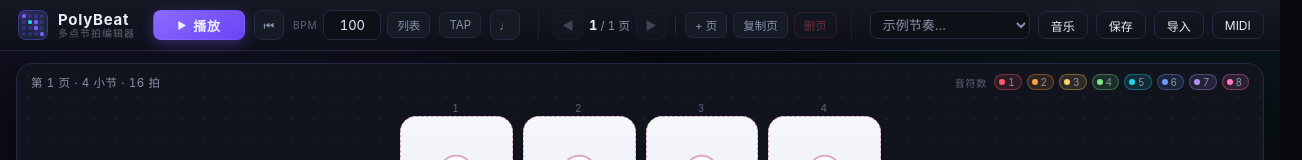
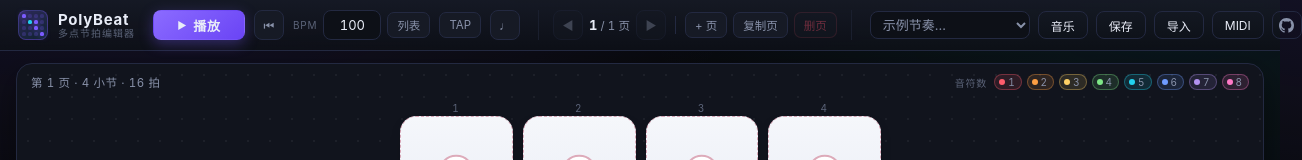
Before and after one commit to jile-o1b/PolyBeat, a plain HTML site: page index.html in a window 1280 px wide. Shown: the top 160 px of the page, 1302 px wide, since content can reach past the window. Drawn offline with Linux system fonts and the light colour scheme.

Commit message:
右上角加 GitHub 仓库图标

```diff
--- a/css/style.css
+++ b/css/style.css
@@ -122,6 +122,9 @@ button, input, select{ font-family: inherit; font-size: inherit; color: inherit;
 .btn-ghost.has-music{ color: var(--accent-2); border-color: rgba(34,211,238,.4); background: rgba(34,211,238,.08); }
 
 .btn-icon{ width: 30px; padding: 0; font-size: 12px; color: var(--dim); }
+.btn-icon svg{ width: 15px; height: 15px; display: block; fill: currentColor; }
+a.btn-icon{ text-decoration: none; color: var(--dim); }
+a.btn-icon:hover{ color: var(--text); }
 .btn-icon.is-on{ color: var(--accent-2); border-color: rgba(34,211,238,.5); background: rgba(34,211,238,.1); }
 
 .btn-mini{ height: 26px; padding: 0 9px; font-size: 11.5px; border-radius: 7px; color: var(--dim); }
--- a/index.html
+++ b/index.html
@@ -48,6 +48,10 @@
     <button id="btnSave" class="btn btn-ghost" title="导出工程 JSON">保存</button>
     <button id="btnLoad" class="btn btn-ghost" title="导入：PolyBeat 工程、RPE / Phigros / Rizline 谱面、PEZ 压缩包、图片（当背景）——也可以直接把文件拖进窗口">导入</button>
     <button id="btnMidi" class="btn btn-ghost" title="导出标准 MIDI">MIDI</button>
+    <a id="btnGithub" class="btn btn-ghost btn-icon" href="https://github.com/jile-o1b/PolyBeat"
+       target="_blank" rel="noopener noreferrer" title="GitHub 仓库：jile-o1b/PolyBeat" aria-label="打开 GitHub 仓库">
+      <svg viewBox="0 0 16 16" aria-hidden="true"><path d="M8 0C3.58 0 0 3.58 0 8c0 3.54 2.29 6.53 5.47 7.59.4.07.55-.17.55-.38 0-.19-.01-.82-.01-1.49-2.01.37-2.53-.49-2.69-.94-.09-.23-.48-.94-.82-1.13-.28-.15-.68-.52-.01-.53.63-.01 1.08.58 1.23.82.72 1.21 1.87.87 2.33.66.07-.52.28-.87.51-1.07-1.78-.2-3.64-.89-3.64-3.95 0-.87.31-1.59.82-2.15-.08-.2-.36-1.02.08-2.12 0 0 .67-.21 2.2.82.64-.18 1.32-.27 2-.27.68 0 1.36.09 2 .27 1.53-1.04 2.2-.82 2.2-.82.44 1.1.16 1.92.08 2.12.51.56.82 1.27.82 2.15 0 3.07-1.87 3.75-3.65 3.95.29.25.54.73.54 1.48 0 1.07-.01 1.93-.01 2.2 0 .21.15.46.55.38A8.013 8.013 0 0 0 16 8c0-4.42-3.58-8-8-8z"/></svg>
+    </a>
   </div>
 </header>
 
```
Also changed, not shown: preview-bg.png, preview-bpm.png, preview-chart.png, preview-demo.png, preview-picker.png, preview-slide-back.png, preview-slide.png, preview.png.
